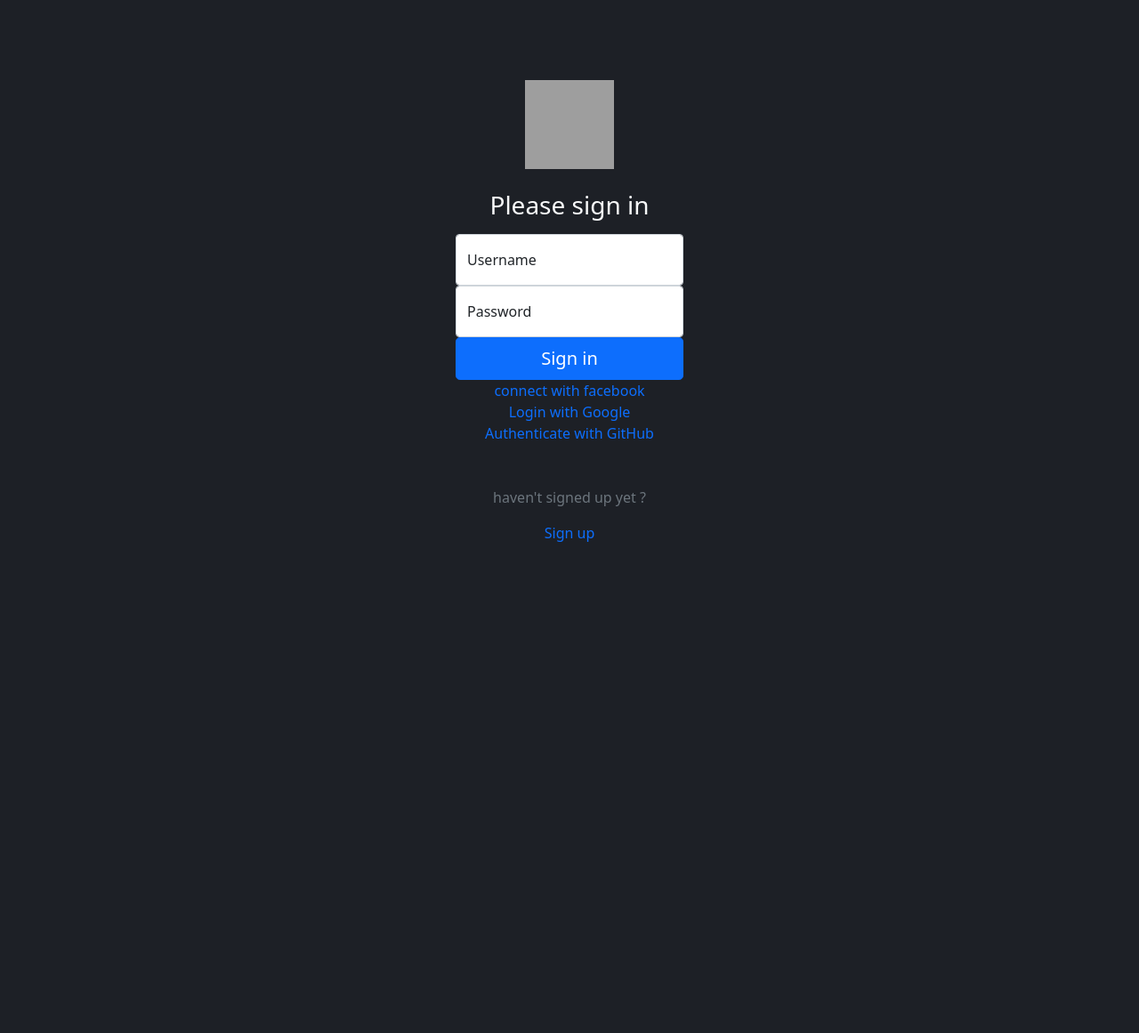
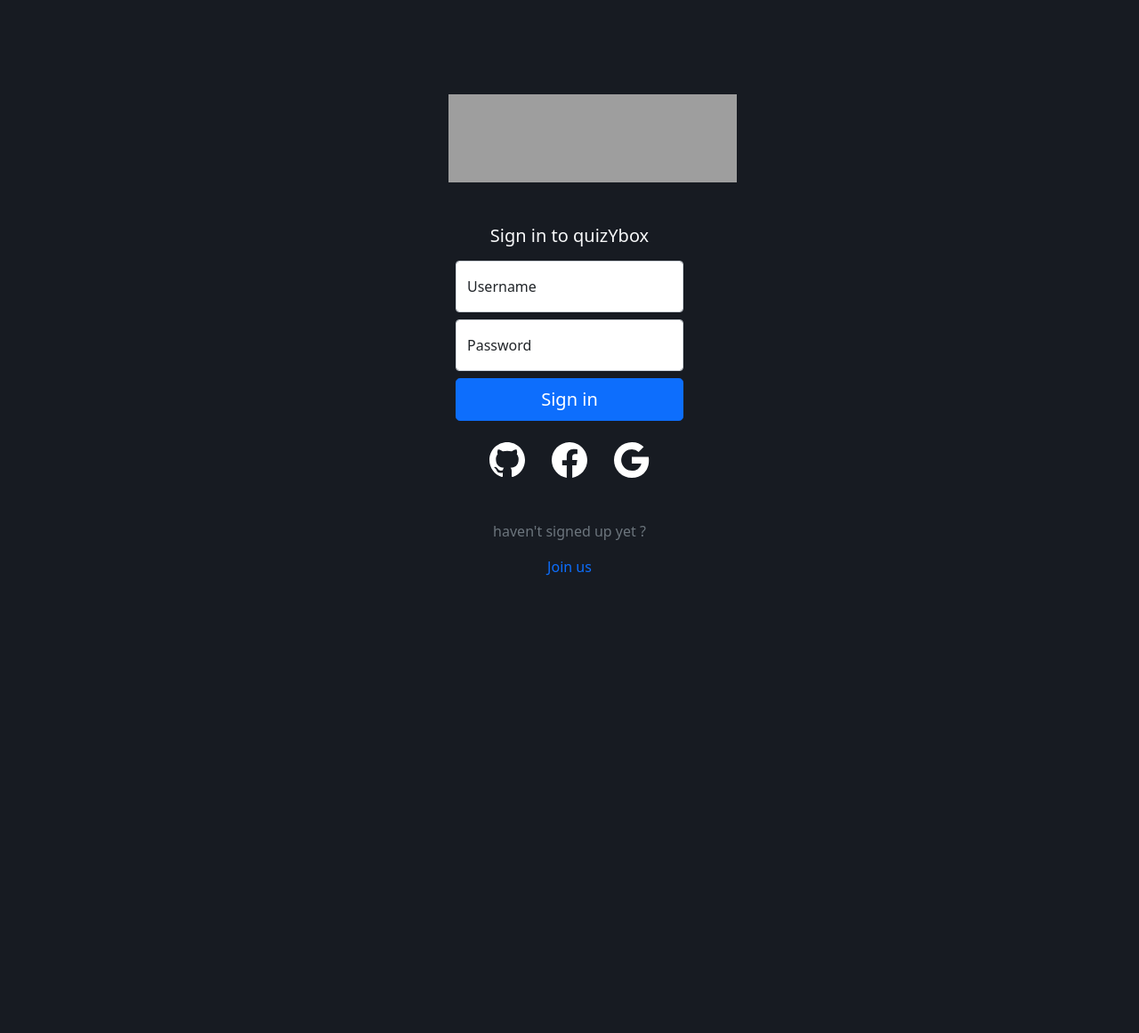
Before and after one commit to abdelilah-abdel/PFA, a Django app: page /login/ in a window 1280 px wide. Shown: the part 56-1217 px from the top of the page at 89% size. Before the commit the page ends 665 px from the top, so only its background shows below. Run offline with Django 4.2, Linux system fonts and the light colour scheme; data comes from the database, SQL or seed files in the repository; both versions use the stored data as it was after the commit; some libraries are stand-ins or nearby versions; some web fonts are replaced; grey boxes are pictures that could not be loaded.

Commit message:
API login , logos , registre fixed

```diff
--- a/quiz/models.py
+++ b/quiz/models.py
@@ -3,6 +3,8 @@ from django.db import models
 from django.contrib.auth.models import User
 import random
 from django import forms
+
+
 
 
 
--- a/quiz/templates/quiz/login_register.html
+++ b/quiz/templates/quiz/login_register.html
@@ -22,11 +22,11 @@
           font-size: 3.5rem;
         }
       }
-      .form-signin{
+      .form-signin {
         padding: 40%;
         padding-top: 7%;
       }
-      .form-floating{
+      .form-floating {
         margin: auto;
       }
     </style>
@@ -39,38 +39,70 @@
 {% if page == 'login' %}
 
 <!-- Login -->
-<div name="Login"></div>
+
 
   <main class="form-signin">
+    <!-- Error if the visitor plays 3 quizzes -->
     {% if visits > 3 %}
-    <div class="alert alert-primary" role="alert">
-      Please log in to your account or create one to keep playing
-    </div>
+    <div class="alert alert-primary alert-dismissible fade show" role="alert">
+    Looks like you enjoyed playing ! log in to your account or create one to keep playing
+  <button type="button" class="btn-close" data-bs-dismiss="alert" aria-label="Close"></button>
+  </div>
     {% endif %}
+    <!--  -->
+
+    <!-- logo -->
+    <img class="mb-5 mt-3" src="https://cdn.discordapp.com/attachments/756290553724928051/976138308562354216/QuizBox1.png" alt="" width="323.33" height="99" style="margin-left: -3%;" >
+    <!--  -->
+
 
       <form method="POST" action="">
       {% csrf_token %}
-        <img class="mb-4" src="https://cdn.discordapp.com/attachments/756290553724928051/970833270990307358/quizzybox.png" alt="" width="100" height="100">
-        <h1 class="h3 mb-3 fw-normal text-light">Please sign in</h1>
+        <h1 class="h5  mb-3 fw-normal text-light">Sign in to quizYbox</h1>
 
         <div class="form-floating">
           <input type="text" name="username" class="form-control"  id="floatingInput" placeholder="@user">
           <label for="floatingInput">Username</label>
         </div>
-
-        <div class="form-floating">
+        <div class="form-floating mt-2">
           <input type="password" name="password" class="form-control" id="floatingPassword" placeholder="Password">
           <label for="floatingPassword">Password</label>
         </div>
 
-        <button class="w-100 btn btn-lg btn-primary" type="submit" value="login">Sign in</button>
-         <a href="{% provider_login_url "facebook" metho="oauth2" %}">connect with facebook</a><br>
-         <a href="{% provider_login_url 'google' metho="oauth2" %}?next=/">Login with Google</a><br>
-         <a href="{% provider_login_url 'github' %}">Authenticate with GitHub</a>
+        <button class="w-100 btn btn-lg btn-primary mt-2" type="submit" value="login">Sign in</button>
+        <div class="grid mt-4 ">
+           <!-- Github -->
+            <a href="{% provider_login_url 'github' %}">
+          <div class="d-inline-block " style="margin-right: 10%;">
+            <svg xmlns="http://www.w3.org/2000/svg" width="40" height="40" fill="white" class="bi bi-github" viewBox="0 0 16 16">
+              <path d="M8 0C3.58 0 0 3.58 0 8c0 3.54 2.29 6.53 5.47 7.59.4.07.55-.17.55-.38 0-.19-.01-.82-.01-1.49-2.01.37-2.53-.49-2.69-.94-.09-.23-.48-.94-.82-1.13-.28-.15-.68-.52-.01-.53.63-.01 1.08.58 1.23.82.72 1.21 1.87.87 2.33.66.07-.52.28-.87.51-1.07-1.78-.2-3.64-.89-3.64-3.95 0-.87.31-1.59.82-2.15-.08-.2-.36-1.02.08-2.12 0 0 .67-.21 2.2.82.64-.18 1.32-.27 2-.27.68 0 1.36.09 2 .27 1.53-1.04 2.2-.82 2.2-.82.44 1.1.16 1.92.08 2.12.51.56.82 1.27.82 2.15 0 3.07-1.87 3.75-3.65 3.95.29.25.54.73.54 1.48 0 1.07-.01 1.93-.01 2.2 0 .21.15.46.55.38A8.012 8.012 0 0 0 16 8c0-4.42-3.58-8-8-8z"/>
+            </svg>
+          </div></a><!--  -->
+         <!-- facebook -->
+         <a href="{% provider_login_url "facebook" metho="js-sdk" %}">
+          <div class="d-inline-block" style="margin-right: 10%;">
+            <svg xmlns="http://www.w3.org/2000/svg" width="40" height="40" fill="white" class="bi bi-facebook" viewBox="0 0 16 16">
+              <path d="M16 8.049c0-4.446-3.582-8.05-8-8.05C3.58 0-.002 3.603-.002 8.05c0 4.017 2.926 7.347 6.75 7.951v-5.625h-2.03V8.05H6.75V6.275c0-2.017 1.195-3.131 3.022-3.131.876 0 1.791.157 1.791.157v1.98h-1.009c-.993 0-1.303.621-1.303 1.258v1.51h2.218l-.354 2.326H9.25V16c3.824-.604 6.75-3.934 6.75-7.951z"/>
+            </svg>
+          </div> </a> <!--  -->
+          <!-- google -->
+          <a href="{% provider_login_url 'google' metho="oauth2" %}?next=/">
+          <div class="d-inline-block" >
+            <svg xmlns="http://www.w3.org/2000/svg" width="40" height="40" fill="white" class="bi bi-google" viewBox="0 0 16 16">
+              <path d="M15.545 6.558a9.42 9.42 0 0 1 .139 1.626c0 2.434-.87 4.492-2.384 5.885h.002C11.978 15.292 10.158 16 8 16A8 8 0 1 1 8 0a7.689 7.689 0 0 1 5.352 2.082l-2.284 2.284A4.347 4.347 0 0 0 8 3.166c-2.087 0-3.86 1.408-4.492 3.304a4.792 4.792 0 0 0 0 3.063h.003c.635 1.893 2.405 3.301 4.492 3.301 1.078 0 2.004-.276 2.722-.764h-.003a3.702 3.702 0 0 0 1.599-2.431H8v-3.08h7.545z"/>
+            </svg>
+            </svg>
+          </div></a><!--  -->
+
+        </div>
+
+
+
+
 
 
         <p class="mt-5 mb-3 text-muted">haven't signed up yet ?</p>
-        <a href="{% url 'register' %}">Sign up</a>
+        <a href="{% url 'register' %}">Join us</a>
       </form>
     </main>
 </div>
--- a/quiz/urls.py
+++ b/quiz/urls.py
@@ -17,7 +17,6 @@ urlpatterns = [
 
     path('API/RES/', views.Result_LIST_API),
     path('API_PK/RES/<str:pk>', views.Result_LIST_API_PK),
-
 
 
     path('ss' , views.landing , name ="landing"),
--- a/quiz/views.py
+++ b/quiz/views.py
@@ -74,7 +74,7 @@ def loginPage(request):
 
     #if the infos are correct we log the user in and create a session:
         if user is not None:
-            login(request , user)
+            login(request , user , backend='django.contrib.auth.backends.ModelBackend' )
             return redirect('index')
 
         else:
@@ -84,12 +84,14 @@ def loginPage(request):
 
 #user logout
 def logoutUser(request):
+    global visits
+    visits=0 #Resetting the visits counter after each logout
     logout(request)
     return redirect('index')
 
 
 # Registration page
-def registerPage(request):
+def registerPage(request ):
     categorie = category.objects.all()
 
     form = UserCreationForm() #using the django generated registration form
@@ -101,7 +103,7 @@ def registerPage(request):
             user = form.save(commit=False)
             user.username = user.username.lower() #we lower the user's username
             user.save() #we save the user
-            login(request,user) #we log the user in
+            login(request,user, backend='django.contrib.auth.backends.ModelBackend' ) #we log the user in
             return redirect('form') #redirecting the user to the form page to either complete his registration or skip it for later
 
         else:
--- a/templates/base.html
+++ b/templates/base.html
@@ -26,7 +26,7 @@
             text-align: center;
         }
         body{
-            background: #1d2026;
+            background: #171b22;
         }
 
 
@@ -41,7 +41,12 @@
     {% if messages %}
 <ul class="messages">
     {% for message in messages %}
-    <li>{{ message }}</li>
+    <div class="alert alert-danger alert-dismissible fade show" role="alert">
+    <svg class="bi flex-shrink-0 me-2" width="24" height="24" role="img" aria-label="Danger:"><use xlink:href="#exclamation-triangle-fill"/></svg>
+
+        {{message}}
+        <button type="button" class="btn-close" data-bs-dismiss="alert" aria-label="Close"></button>
+      </div>
     {% endfor %}
 </ul>
 {% endif %}
```
Also changed, not shown: quiz/templates/quiz/index.html (+5 -4 lines), quiz/templates/quiz/quiz.html (+4 -4 lines), db.sqlite3.
